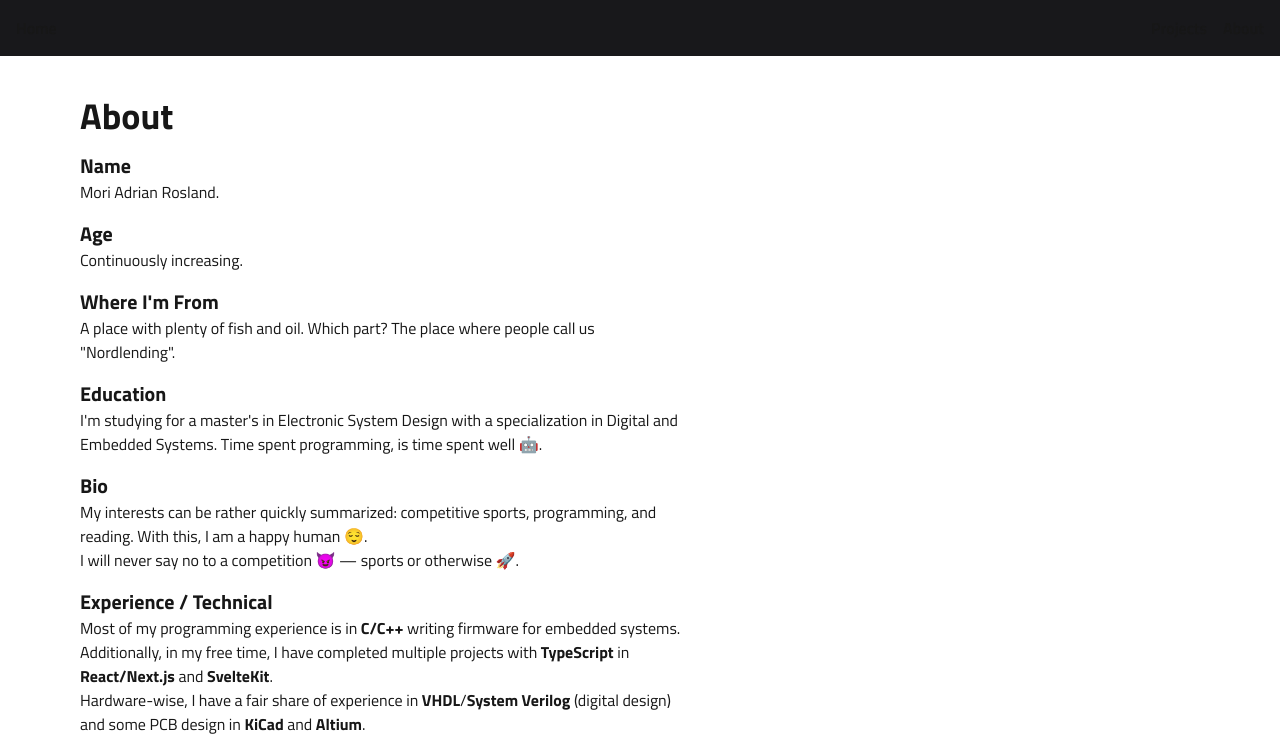
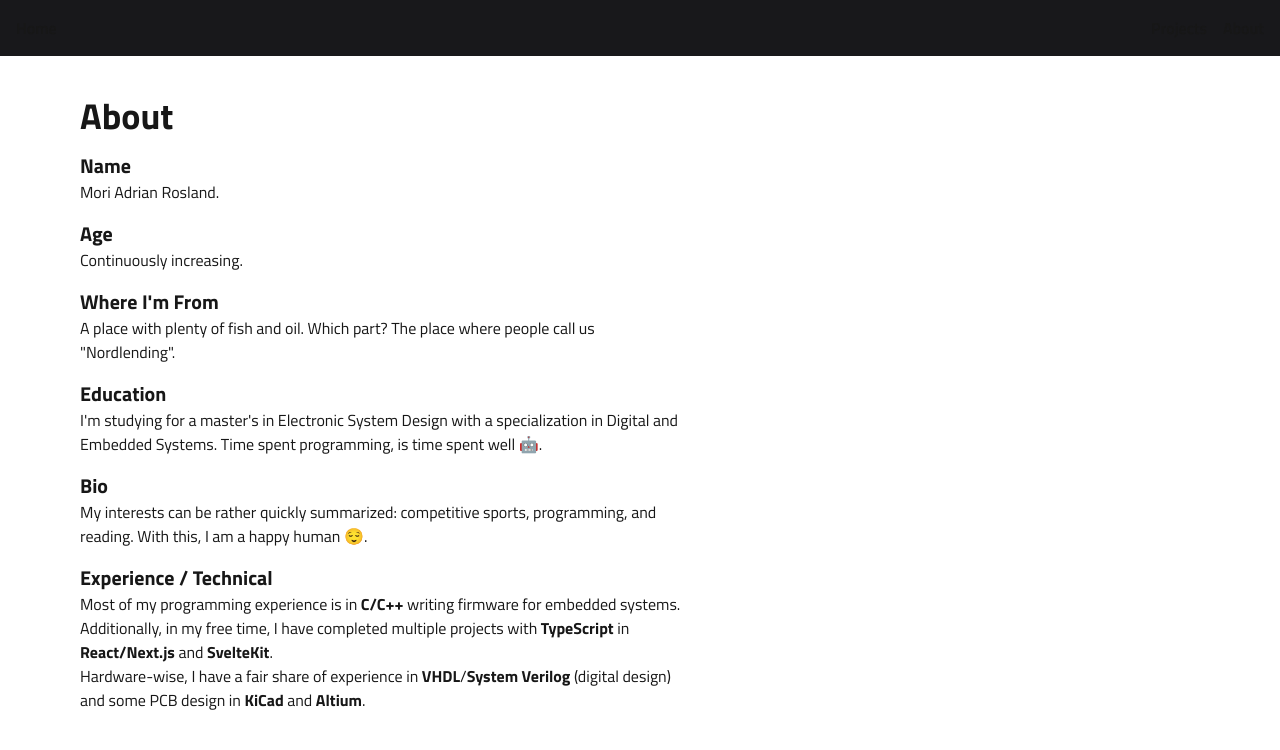
Before and after one commit to MoriARosland/rosland-web-2, a Next.js app: page /about in a window 1280 px wide. Shown: the top 750 px of the page. Built offline with nearby package versions, Linux system fonts and the light colour scheme.

Commit message:
feat: update readme

```diff
--- a/app/about/page.tsx
+++ b/app/about/page.tsx
@@ -33,9 +33,6 @@ export default function About() {
           <p className="text-md">
             My interests can be rather quickly summarized: competitive sports,
             programming, and reading. With this, I am a happy human 😌.
-          </p>
-          <p>
-            I will never say no to a competition 😈 — sports or otherwise 🚀.
           </p>
         </div>
         <div>
```
Also changed, not shown: 1 other file (tests, documents, lock files or other folders).
